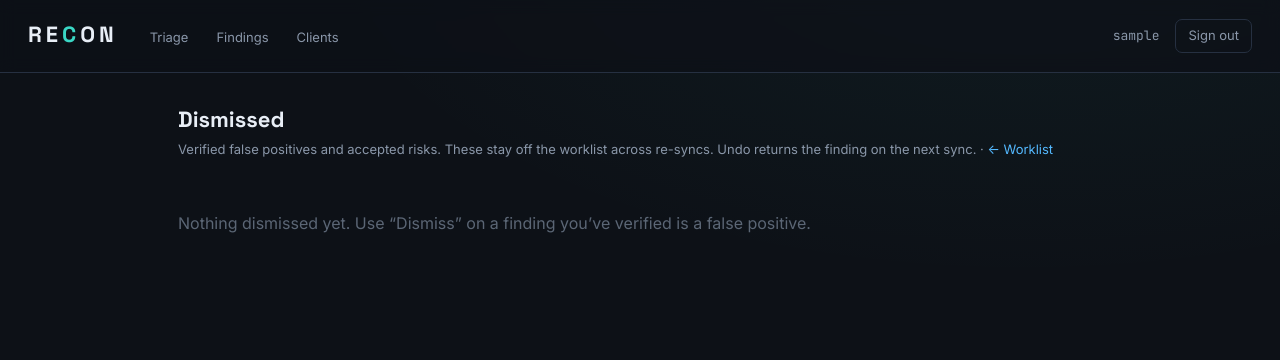
After one commit to andrewdunn358-dev/recon, a Django app: page /suppressions/ in a window 1280 px wide. The commit adds this page. Shown: the top 360 px of the page. Run offline with Django 5.2, Linux system fonts and the light colour scheme; the visitor is signed in with stand-in values (Sample User, id 1); data comes from the database, SQL or seed files in the repository; data that the repository does not hold is empty; parts of the project's set-up code (start-up, migrations or seed data) failed here and were passed over.

Commit message:
Dismiss/suppress register for verified false positives + 'hub' stopword
The ceiling case (CVE-2021-38647 OMIGOD 'Azure Stack Hub': the Windows tool shares
its name with the CVE's Linux OMI build, clean version bounds, unresolvable by
name+version) needs what every scanner has — a human dismissal that sticks.

- Suppression model (cve_id + product_key; blank key = whole CVE). watch_loop
  skips suppressed matches when writing findings, so dismissals survive re-syncs.
- suppress_start/unsuppress/suppressions views + URLs. Dismiss removes existing
  matching findings immediately; product scope keys on the normalised name so one
  dismissal clears that software for the CVE across every device.
- UI: 'Dismiss' on each worklist device row; 'Dismiss for this software' /
  'Dismiss CVE everywhere' on the audit page (verify-then-dismiss); a 'Dismissed'
  register page with Undo; 'Dismissed (N)' link on Findings.
- Matcher: add hub/hubs/tools/toolkit to STOPWORDS — kills the 'Microsoft Visual
  Studio ... Hub' vs 'Azure Stack Hub' match on the generic word 'hub' (verified
  None now; real Azure Stack Hub still matches and is handled by dismissal).
- Migration 0011 (Suppression).

Verified end-to-end: dismiss removes finding + records suppression keyed on
normalised name; undo clears it; re-sync skip-set honours both scopes.

```diff
--- a/control-plane/core/matching.py
+++ b/control-plane/core/matching.py
@@ -74,7 +74,7 @@ STOPWORDS = {
     "plugin", "plugins", "extension", "extensions", "feature", "features",
     "helper", "assistant", "installation", "installer", "package", "packages",
     "pack", "based", "service", "services", "x64", "x86", "amd64", "arm64",
-    "bit", "kb", "based", "framework",
+    "bit", "kb", "based", "framework", "hub", "hubs", "tools", "toolkit",
 }
 
 # Platform qualifiers. If a CVE's affected product names one of these and the
--- a/control-plane/core/tasks.py
+++ b/control-plane/core/tasks.py
@@ -123,8 +123,8 @@ def watch_loop():
     """
     from types import SimpleNamespace
     from collections import defaultdict
-    from .models import Product, CVE, Finding, CveProductToken
-    from .matching import candidate_tokens
+    from .models import Product, CVE, Finding, CveProductToken, Suppression
+    from .matching import candidate_tokens, normalise
 
     # Phase 1 — match each UNIQUE piece of software once.
     # 27k installed products collapse to a few thousand distinct (name,version)s,
@@ -190,13 +190,23 @@ def watch_loop():
                 print(f"watch_loop: matched {done}/{len(uniques)} unique items…", flush=True)
 
     # Phase 2 — write findings per device from the cache (writes only).
-    raised = refreshed = 0
+    # Honour the dismissal register: whole-CVE suppressions, and per-(CVE,product)
+    # ones keyed on the normalised product name, are skipped so verified false
+    # positives stay gone across re-syncs.
+    sup_cve, sup_pair = set(), set()
+    for cid, pkey in Suppression.objects.values_list("cve_id", "product_key"):
+        (sup_cve if not pkey else sup_pair).add(cid if not pkey else (cid, pkey))
+    raised = refreshed = suppressed = 0
     products = Product.objects.select_related("asset", "asset__tenant")
     total = products.count()
     print(f"watch_loop: writing findings across {total} installed products…", flush=True)
     for i, product in enumerate(products.iterator(chunk_size=1000), 1):
+        pkey = normalise(product.name)
         for cve_id, confidence, reason in cache.get(
                 (product.name, product.version, product.vendor, product.cpe), ()):
+            if cve_id in sup_cve or (cve_id, pkey) in sup_pair:
+                suppressed += 1
+                continue
             cve = cve_by_id.get(cve_id)
             if not cve:
                 continue
@@ -214,10 +224,10 @@ def watch_loop():
             refreshed += int(not created)
         if i % 2000 == 0 or i == total:
             print(f"watch_loop: wrote {i}/{total} products — {raised} new, "
-                  f"{refreshed} refreshed…", flush=True)
+                  f"{refreshed} refreshed, {suppressed} suppressed…", flush=True)
 
     notify_new_findings.delay()
-    return f"watch_loop: {raised} new, {refreshed} refreshed"
+    return f"watch_loop: {raised} new, {refreshed} refreshed, {suppressed} suppressed"
 
 
 @shared_task
--- /dev/null
+++ b/control-plane/core/templates/recon/suppressions.html
@@ -0,0 +1,54 @@
+{% extends "recon/base.html" %}
+{% block title %}Recon — Dismissed{% endblock %}
+{% block style %}
+  .wrap{max-width:980px; margin:0 auto; padding:30px 28px 80px}
+  h1{font-family:var(--display); font-size:22px; margin:0 0 4px}
+  .sub{color:var(--dim); font-size:13px; margin:0 0 22px}
+  .sub a{color:var(--p3); text-decoration:none}
+  .row{display:flex; align-items:center; gap:14px; padding:11px 0; border-top:1px solid var(--line)}
+  .cve{font-family:var(--mono); color:var(--text); min-width:150px}
+  .cve a{color:var(--text); text-decoration:none} .cve a:hover{color:var(--p3)}
+  .scope{color:var(--dim); flex:1}
+  .scope .rsn{color:var(--faint); font-style:italic}
+  .meta{font-family:var(--mono); font-size:10.5px; color:var(--faint); white-space:nowrap}
+  .undo{background:none; border:1px solid var(--line); color:var(--dim); font-size:11px;
+    border-radius:6px; padding:3px 10px; cursor:pointer; transition:.12s}
+  .undo:hover{border-color:var(--p3); color:var(--p3)} .undo:disabled{opacity:.5}
+  .empty{color:var(--faint); padding:30px 0}
+{% endblock %}
+{% block body %}
+<main class="wrap">
+  <h1>Dismissed</h1>
+  <p class="sub">Verified false positives and accepted risks. These stay off the worklist across re-syncs. Undo returns the finding on the next sync. · <a href="{% url 'findings' %}">← Worklist</a></p>
+
+  {% for s in rows %}
+  <div class="row" id="sup-{{ s.id }}">
+    <span class="cve"><a href="https://nvd.nist.gov/vuln/detail/{{ s.cve_id }}" target="_blank" rel="noopener">{{ s.cve_id }} ↗</a></span>
+    <span class="scope">{{ s.scope_label }}{% if s.reason %} — <span class="rsn">{{ s.reason }}</span>{% endif %}</span>
+    <span class="meta">{{ s.created_by.username|default:"—" }} · {{ s.created_at|date:"j M Y" }}</span>
+    <button class="undo" data-sup="{{ s.id }}">Undo</button>
+  </div>
+  {% empty %}
+  <p class="empty">Nothing dismissed yet. Use “Dismiss” on a finding you’ve verified is a false positive.</p>
+  {% endfor %}
+</main>
+{% endblock %}
+{% block scripts %}
+<script>
+(function(){
+  const csrf = "{{ csrf_token }}";
+  document.querySelectorAll('.undo').forEach(btn=>{
+    btn.addEventListener('click', async ()=>{
+      if(!confirm('Undo this dismissal? The finding will reappear on the next re-sync.')) return;
+      btn.disabled = true; btn.textContent = '…';
+      const url = "{% url 'unsuppress' 0 %}".replace(/0\//, btn.dataset.sup+'/');
+      let r;
+      try{ r = await fetch(url, {method:'POST', headers:{'X-CSRFToken':csrf}}); }
+      catch(e){ btn.textContent='error'; btn.disabled=false; return; }
+      if(!r.ok){ btn.textContent='failed'; btn.disabled=false; return; }
+      const el = document.getElementById('sup-'+btn.dataset.sup); if(el) el.remove();
+    });
+  });
+})();
+</script>
+{% endblock %}
--- a/control-plane/core/views.py
+++ b/control-plane/core/views.py
@@ -8,7 +8,7 @@ from django.contrib.auth.decorators import login_required
 from django.db.models import Count, Q, F
 from django.http import JsonResponse
 from django.shortcuts import render, get_object_or_404
-from .models import Finding, ScanJob, Tenant, Asset, RemediationAction
+from .models import Finding, ScanJob, Tenant, Asset, RemediationAction, Suppression
 from .tasks import adhoc_assess, assess_client, assess_asset, remediate_via_trmm
 from .integrations import trmm
 
@@ -133,6 +133,7 @@ def findings(request):
         "total_findings": base.count(),
         "worklist_count": worklist_count,
         "sev_rows": sev_rows,
+        "suppression_count": Suppression.objects.count(),
     }
     return render(request, "recon/findings.html", ctx)
 
@@ -298,6 +299,63 @@ def remediate_status(request):
 
 
 @login_required
+def suppress_start(request, finding_id):
+    """Dismiss a verified false positive / accepted risk so it stays off the
+    worklist across re-syncs. scope=product dismisses this CVE for this software;
+    scope=cve dismisses the CVE everywhere. Existing matching findings are removed
+    immediately; future re-syncs skip them via the Suppression register."""
+    from .matching import normalise
+    if request.method != "POST":
+        return JsonResponse({"error": "POST only"}, status=405)
+    finding = get_object_or_404(Finding, pk=finding_id)
+    if not finding.cve_id:
+        return JsonResponse({"error": "Only CVE findings can be dismissed here."}, status=400)
+    scope = (request.POST.get("scope") or "product").strip()
+    reason = (request.POST.get("reason") or "")[:300]
+    cve_id = finding.cve_id
+
+    if scope == "cve":
+        pkey, plabel = "", ""
+    else:
+        if not finding.product:
+            return JsonResponse({"error": "No product on this finding to scope to."}, status=400)
+        pkey = normalise(finding.product.name)
+        plabel = finding.product.name[:200]
+
+    sup, _ = Suppression.objects.get_or_create(
+        cve_id=cve_id, product_key=pkey,
+        defaults={"product_label": plabel, "reason": reason,
+                  "created_by": request.user if request.user.is_authenticated else None})
+
+    # Remove existing matching findings now.
+    qs = Finding.objects.filter(cve_id=cve_id)
+    if pkey:
+        ids = [f.id for f in qs.select_related("product")
+               if f.product and normalise(f.product.name) == pkey]
+        removed, _ = Finding.objects.filter(id__in=ids).delete()
+    else:
+        removed, _ = qs.delete()
+    return JsonResponse({"ok": True, "suppression_id": sup.id, "removed": removed})
+
+
+@login_required
+def unsuppress(request, sup_id):
+    """Undo a dismissal. The finding reappears on the next re-sync."""
+    if request.method != "POST":
+        return JsonResponse({"error": "POST only"}, status=405)
+    Suppression.objects.filter(pk=sup_id).delete()
+    return JsonResponse({"ok": True})
+
+
+@login_required
+def suppressions(request):
+    """The dismissal register — review and undo verified false positives."""
+    rows = (Suppression.objects.select_related("created_by")
+            .order_by("-created_at"))
+    return render(request, "recon/suppressions.html", {"rows": rows})
+
+
+@login_required
 def scan_start(request):
     """Queue an ad-hoc assessment to the scan worker. §11 consent is required."""
     if request.method != "POST":
--- a/control-plane/recon/urls.py
+++ b/control-plane/recon/urls.py
@@ -3,7 +3,7 @@ from django.contrib.auth import views as auth_views
 from django.urls import path, include
 from rest_framework.routers import DefaultRouter
 from rest_framework.authtoken.views import obtain_auth_token
-from core.views import dashboard, findings as findings_view, scan_start, scan_status, clients, client_detail, client_scan_start, asset_scan_start, asset_audit, remediate_start, remediate_status
+from core.views import dashboard, findings as findings_view, scan_start, scan_status, clients, client_detail, client_scan_start, asset_scan_start, asset_audit, remediate_start, remediate_status, suppress_start, unsuppress, suppressions
 from core.api import TenantViewSet, AssetViewSet, FindingViewSet, ScanViewSet
 
 router = DefaultRouter()
@@ -24,6 +24,9 @@ urlpatterns = [
     path("scan/status/", scan_status, name="scan_status"),
     path("remediate/<int:finding_id>/", remediate_start, name="remediate_start"),
     path("remediate/status/", remediate_status, name="remediate_status"),
+    path("suppress/<int:finding_id>/", suppress_start, name="suppress_start"),
+    path("suppress/<int:sup_id>/undo/", unsuppress, name="unsuppress"),
+    path("suppressions/", suppressions, name="suppressions"),
     path("api/", include(router.urls)),
     path("api/auth-token/", obtain_auth_token, name="api_auth_token"),
     path("login/", auth_views.LoginView.as_view(
```
Also changed, not shown: control-plane/core/models.py (+33 -0 lines), control-plane/core/templates/recon/asset_audit.html (+41 -2 lines), control-plane/core/templates/recon/findings.html (+25 -0 lines), control-plane/core/migrations/0011_suppression.py (added).
